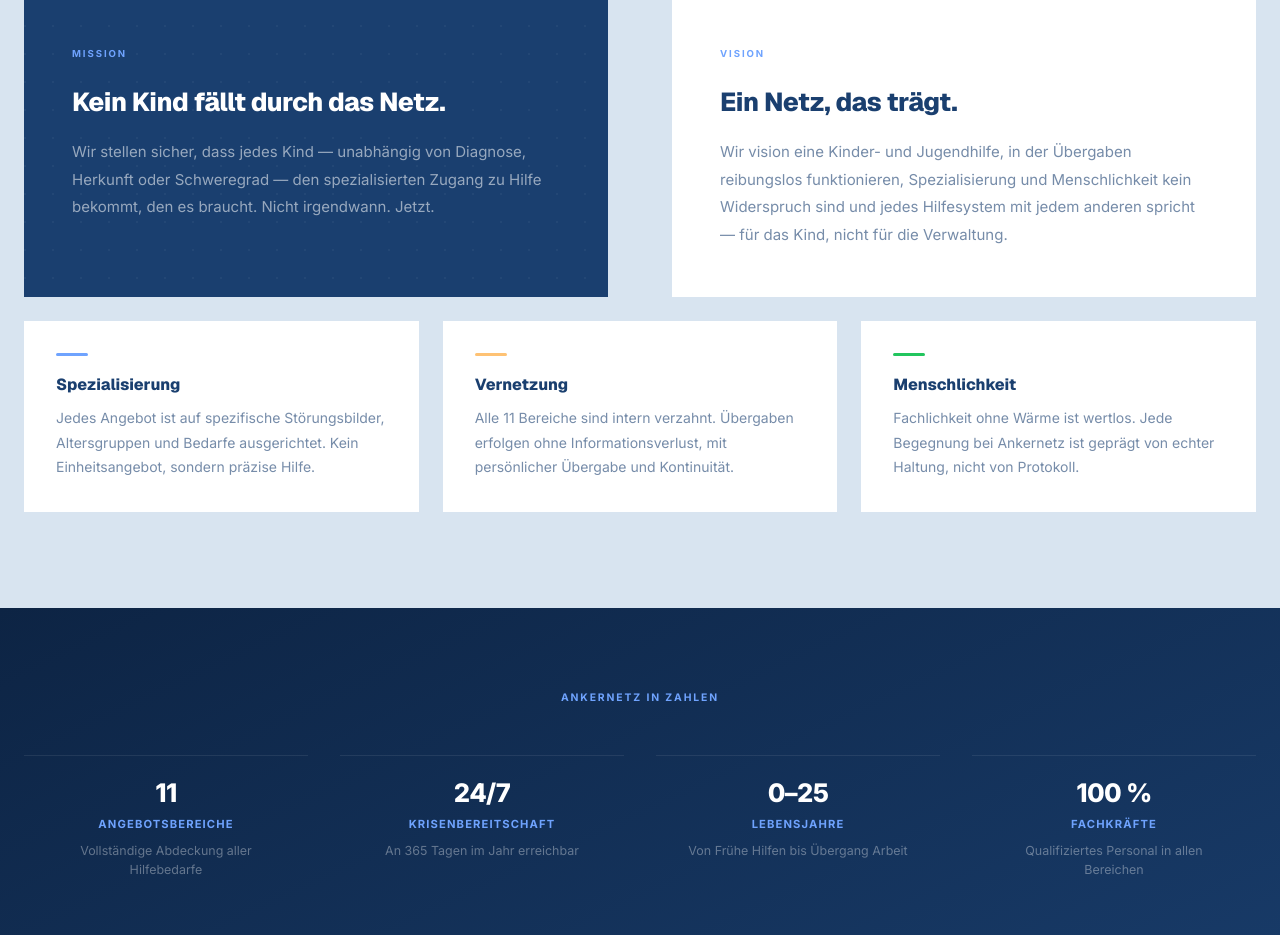
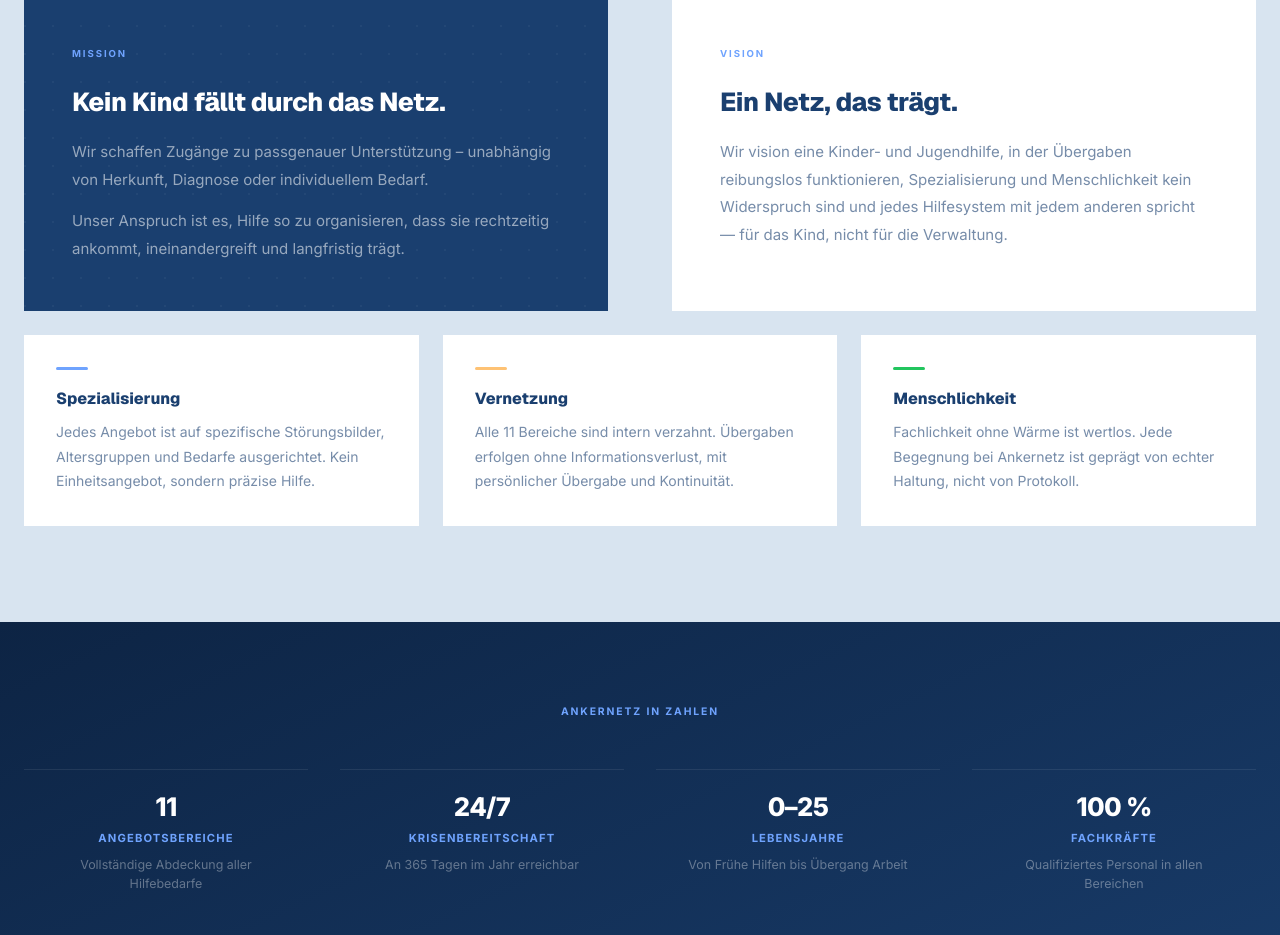
Before and after one commit to ankernetz/ankernetz, a Next.js app: page /ueber-uns in a window 1280 px wide. Shown: the part 1780-2715 px from the top of the page. Built offline with nearby package versions, Linux system fonts and the light colour scheme.

Commit message:
Über uns: Mission-Text aktualisiert

```diff
--- a/app/ueber-uns/page.tsx
+++ b/app/ueber-uns/page.tsx
@@ -154,12 +154,15 @@ export default function UeberUnsPage() {
                 position: "relative", zIndex: 1 }}>
                 Kein Kind fällt durch das Netz.
               </h3>
-              <p style={{ fontSize: "0.9375rem", color: "rgba(255,255,255,0.55)",
-                lineHeight: 1.85, position: "relative", zIndex: 1 }}>
-                Wir stellen sicher, dass jedes Kind — unabhängig von Diagnose, Herkunft oder
-                Schweregrad — den spezialisierten Zugang zu Hilfe bekommt, den es braucht.
-                Nicht irgendwann. Jetzt.
-              </p>
+              <div style={{ display: "flex", flexDirection: "column", gap: "0.875rem",
+                position: "relative", zIndex: 1 }}>
+                <p style={{ fontSize: "0.9375rem", color: "rgba(255,255,255,0.55)", lineHeight: 1.85 }}>
+                  Wir schaffen Zugänge zu passgenauer Unterstützung – unabhängig von Herkunft, Diagnose oder individuellem Bedarf.
+                </p>
+                <p style={{ fontSize: "0.9375rem", color: "rgba(255,255,255,0.55)", lineHeight: 1.85 }}>
+                  Unser Anspruch ist es, Hilfe so zu organisieren, dass sie rechtzeitig ankommt, ineinandergreift und langfristig trägt.
+                </p>
+              </div>
             </div>
             <div style={{ background: "white", padding: "3rem" }}>
               <p style={{ fontSize: "0.6rem", fontWeight: 700, letterSpacing: "0.2em",
```
